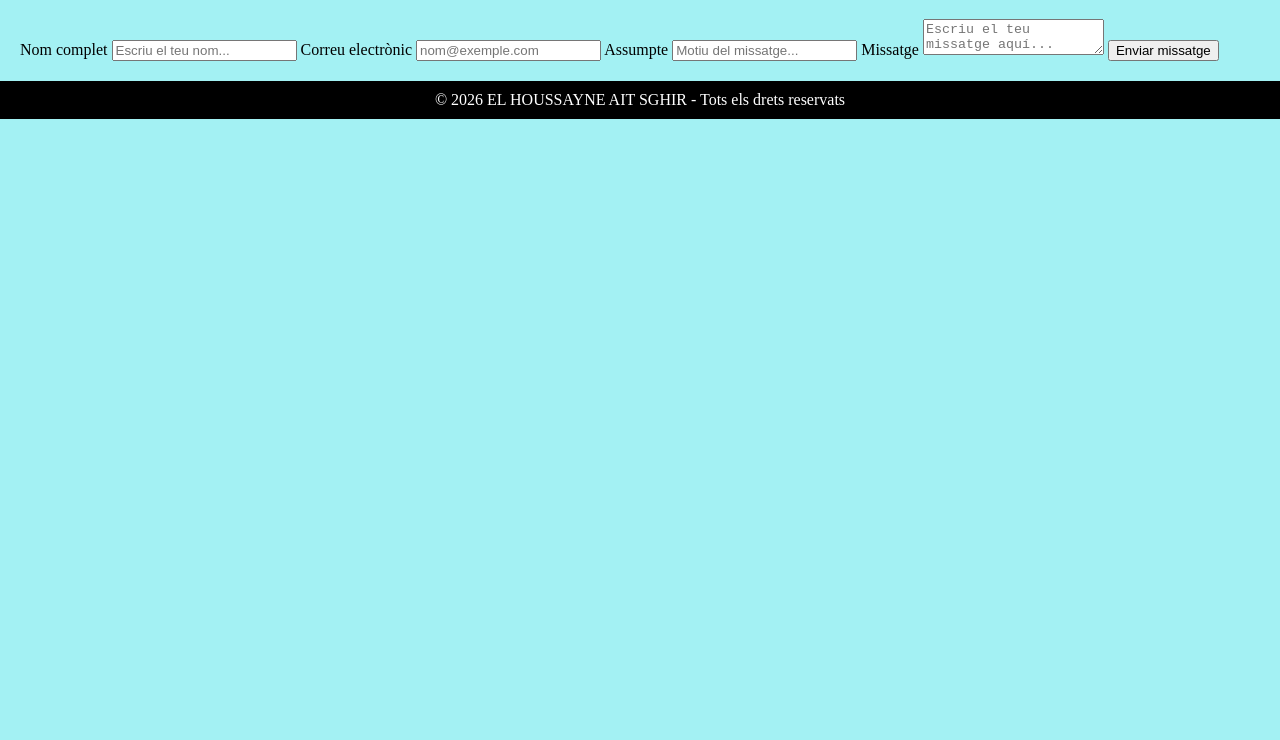
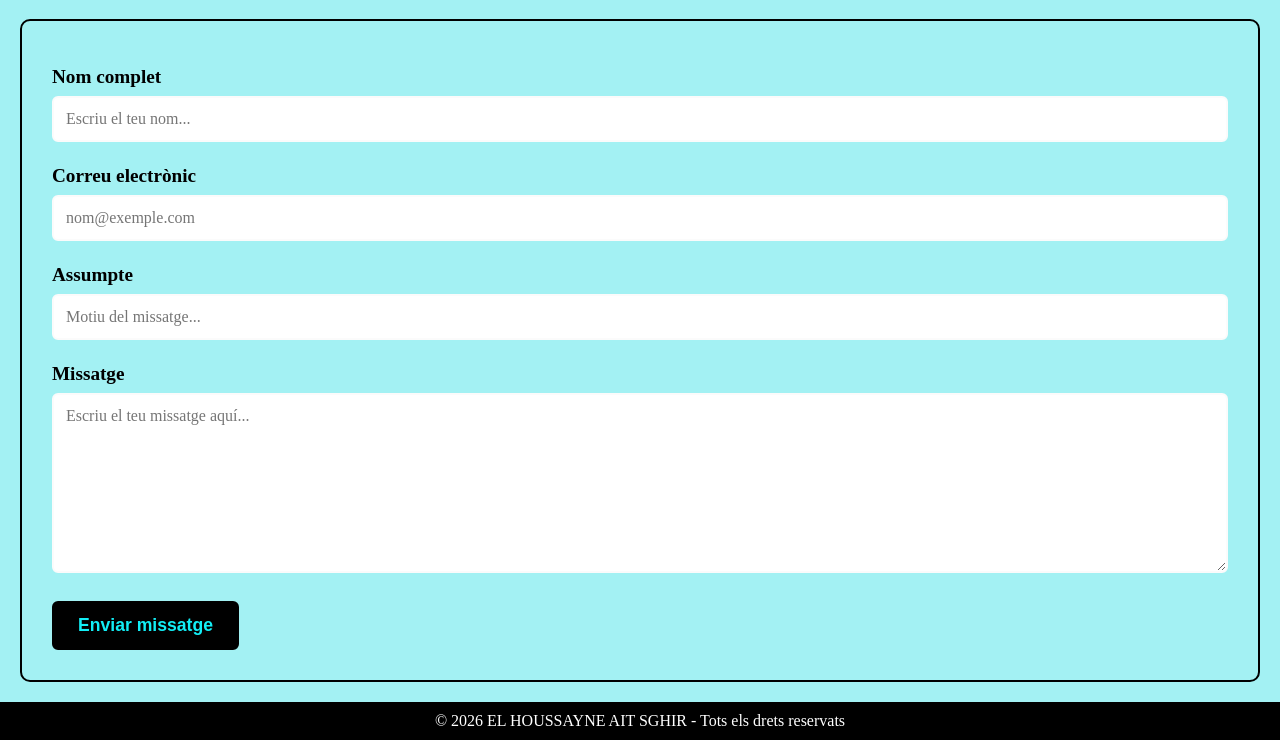
Before and after one commit to pjeux05-cyber/el-meu-portfoli, a plain HTML site: page pages/contacta.html in a window 1280 px wide. Shown: the part 109-849 px from the top of the page. Before the commit the page ends 800 px from the top, so only its background shows below. Drawn offline with Linux system fonts and the light colour scheme.

Commit message:
Add form styles to style.css
Added styles for form elements including input, textarea, and button.

```diff
--- a/css/style.css
+++ b/css/style.css
@@ -115,3 +115,47 @@ footer p {
     border-top: 4px solid #333;
     border-bottom:  4px solid #333;
 }
+form {
+    border: 2px solid #000;
+    border-radius: 10px;
+    padding: 30px;
+    display: flex;
+    flex-direction: column;
+    gap: 8px;
+}
+
+form label {
+    font-weight: bold;
+    font-size: 1.2em;
+    margin-top: 15px;
+}
+
+form input,
+form textarea {
+    width: 100%;
+    padding: 12px;
+    border: 2px solid #fbfbfb;
+    border-radius: 6px;
+    font-size: 1em;
+    font-family: inherit;
+    box-sizing: border-box;
+
+}
+
+form textarea {
+    min-height: 180px;
+    resize: vertical;
+
+}
+
+form button {
+    align-self: flex-start;
+    margin-top: 20px;
+    padding: 12px 24px;
+    background: #000;
+    color: #12eef6;
+    border: 2px solid #000000;
+    border-radius: 6px;
+    font-size: 1.1em;
+    font-weight: bold;
+    cursor: pointer;
```
